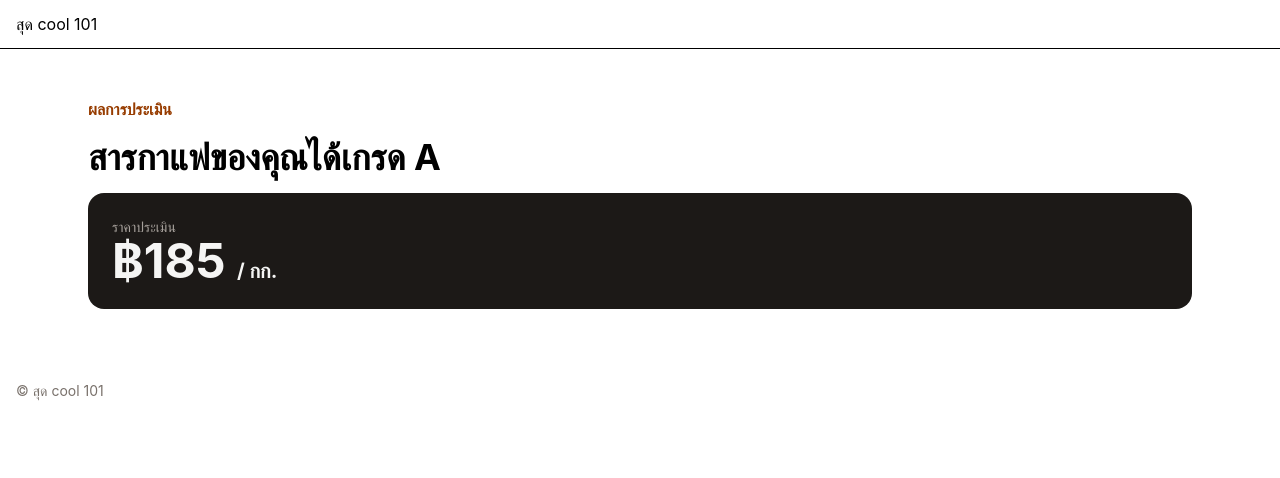
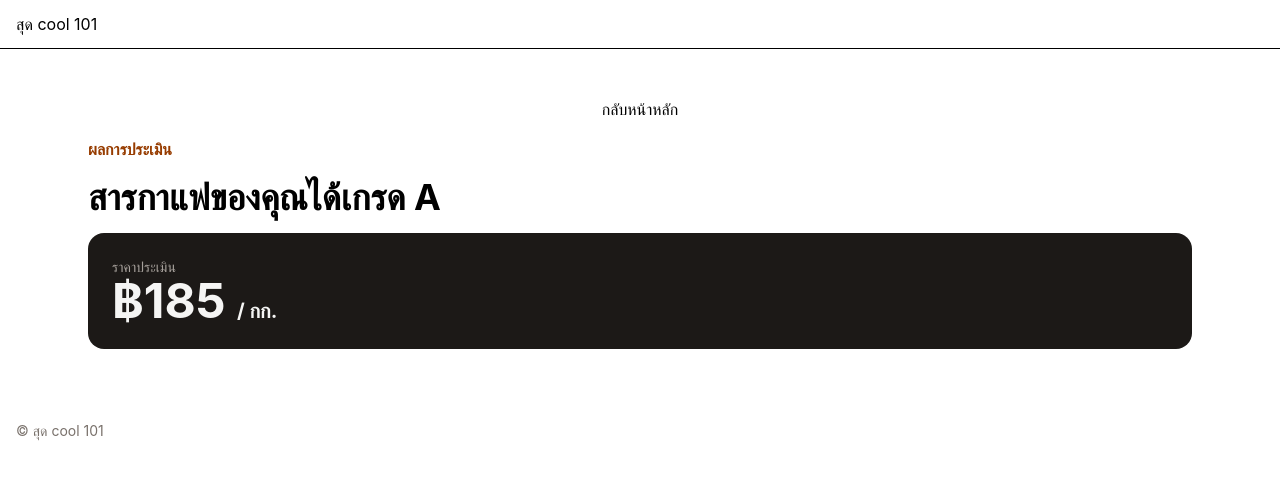
Before and after one commit to Napawan2005/ywc-coffee-2026, a React (Vite) app: page / in a window 1280 px wide. Both pictures are taken after a click on the button "ตัวอย่างผลประเมิน". Shown: the top 478 px of the page. Built offline with nearby package versions, Linux system fonts and the light colour scheme.

Commit message:
[fontend] feat: add navigation button to ResultPage for returning to Home

```diff
--- a/src/pages/ResultPage.jsx
+++ b/src/pages/ResultPage.jsx
@@ -1,6 +1,7 @@
-export default function ResultPage() {
+export default function ResultPage({ onNavigate }) {
   return (
     <main className="max-w-6xl mx-auto px-6 py-12 flex flex-col gap-4">
+    <button onClick={() => onNavigate("home")}>กลับหน้าหลัก</button>
       <span className="text-amber-800 font-semibold">ผลการประเมิน</span>
       <h1 className="text-4xl font-bold">สารกาแฟของคุณได้เกรด A</h1>
       <div className="bg-stone-900 text-stone-100 rounded-2xl p-6">
```
